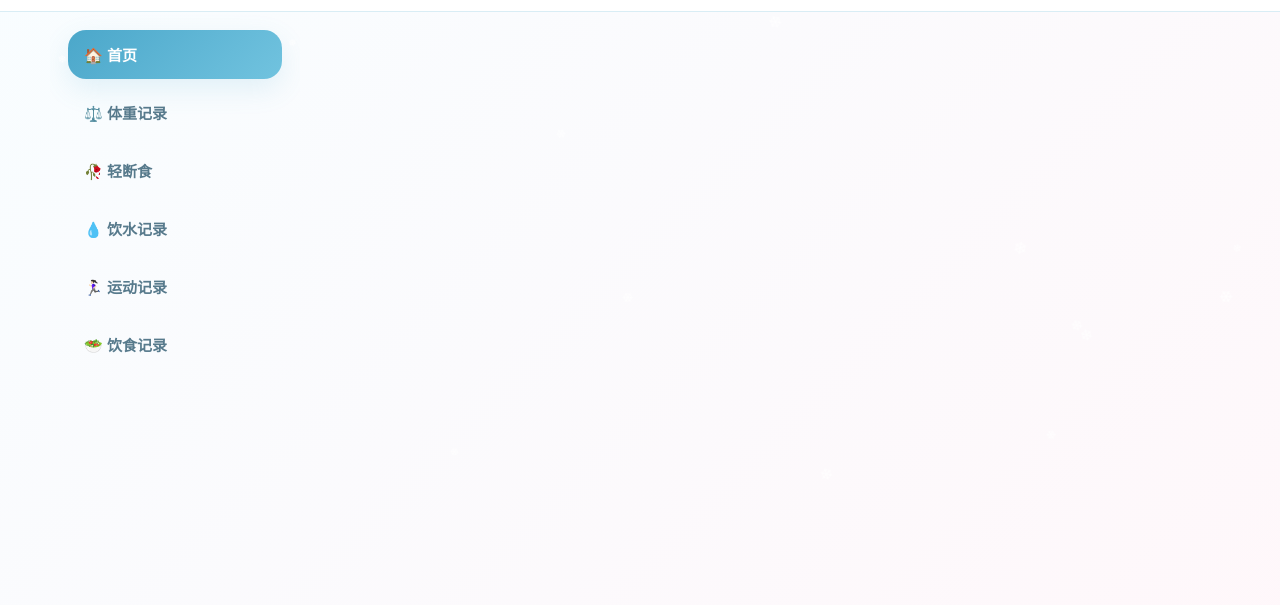
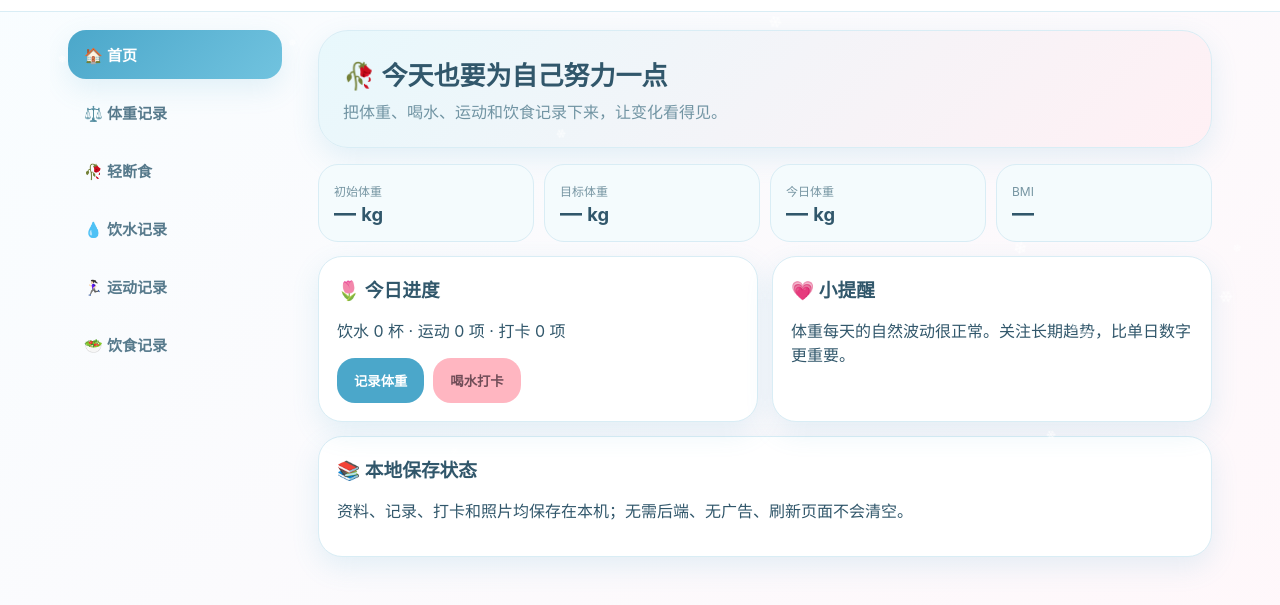
Before and after one commit to nicole96fang/fangfang-fitness, a plain HTML site: page index.html in a window 1280 px wide. Shown: the part 61-666 px from the top of the page. Drawn offline with Linux system fonts and the light colour scheme.

Commit message:
Correct render function call to pages
Fix render function to call pages with parentheses.

```diff
--- a/index.html
+++ b/index.html
@@ -39,7 +39,7 @@ function bmi(){let h=+data.profile.height,w=+data.profile.initialWeight;return h
 function page(id){location.hash=id}
 function current(){return location.hash.replace('#','')||'home'}
 function renderNav(){const s=document.getElementById('sideNav'),b=document.getElementById('bottomNav');s.innerHTML='';b.innerHTML='';nav.forEach(([id,ic,t])=>{let x=document.createElement('button');x.textContent=ic+'  '+t;x.className=current()==id?'active':'';x.onclick=()=>page(id);s.appendChild(x);let y=document.createElement('button');y.innerHTML='<span>'+ic+'</span>'+t;y.className=current()==id?'active':'';y.onclick=()=>page(id);b.appendChild(y)})}
-function render(){renderNav();let id=current(),m=document.getElementById('main');m.innerHTML=pages[id]();if(id==='weight')drawChart();attach();}
+function render(){renderNav();let id=current(),m=document.getElementById('main');m.innerHTML=pages(id);if(id==='weight')drawChart();attach();}
 function pages(id){return ({home:homePage,weight:weightPage,fasting:fastingPage,water:waterPage,exercise:exercisePage,food:foodPage}[id]||homePage)()}
 function homePage(){return `<section class="page active"><div class="hero"><h1>🥀 今天也要为自己努力一点</h1><p>把体重、喝水、运动和饮食记录下来，让变化看得见。</p></div><div class="stats"><div class="stat"><span class="label">初始体重</span><b>${data.profile.initialWeight||'—'} <small>kg</small></b></div><div class="stat"><span class="label">目标体重</span><b>${data.profile.targetWeight||'—'} <small>kg</small></b></div><div class="stat"><span class="label">今日体重</span><b>${latestWeight()||'—'} <small>kg</small></b></div><div class="stat"><span class="label">BMI</span><b>${bmi()}</b></div></div><div class="grid" style="margin-top:14px"><div class="card"><h3>🌷 今日进度</h3><p>饮水 ${waterToday()} 杯 · 运动 ${exerciseToday()} 项 · 打卡 ${mealToday()} 项</p><div class="actions"><button class="btn" onclick="page('weight')">记录体重</button><button class="btn pink" onclick="page('water')">喝水打卡</button></div></div><div class="card"><h3>💗 小提醒</h3><p>体重每天的自然波动很正常。关注长期趋势，比单日数字更重要。</p></div></div><div class="card"><h3>📚 本地保存状态</h3><p>资料、记录、打卡和照片均保存在本机；无需后端、无广告、刷新页面不会清空。</p></div></section>`}
 function weightPage(){return `<section class="page active"><div class="hero"><h1>⚖️ 体重记录</h1><p>记录趋势，不追逐一天的数字。</p></div><div class="card"><h2>个人资料</h2><div class="formgrid"><div class="field"><label>昵称</label><input id="nickname" value="${esc(data.profile.nickname)}"></div><div class="field"><label>身高（cm）</label><input id="height" type="number" value="${data.profile.height}"></div><div class="field"><label>初始体重（kg）</label><input id="initialWeight" type="number" step="0.1" value="${data.profile.initialWeight}"></div><div class="field"><label>目标体重（kg）</label><input id="targetWeight" type="number" step="0.1" value="${data.profile.targetWeight}"></div></div><div class="actions"><button class="btn" onclick="saveProfile()">保存资料</button><span class="pill">BMI：${bmi()}</span></div></div>
```
